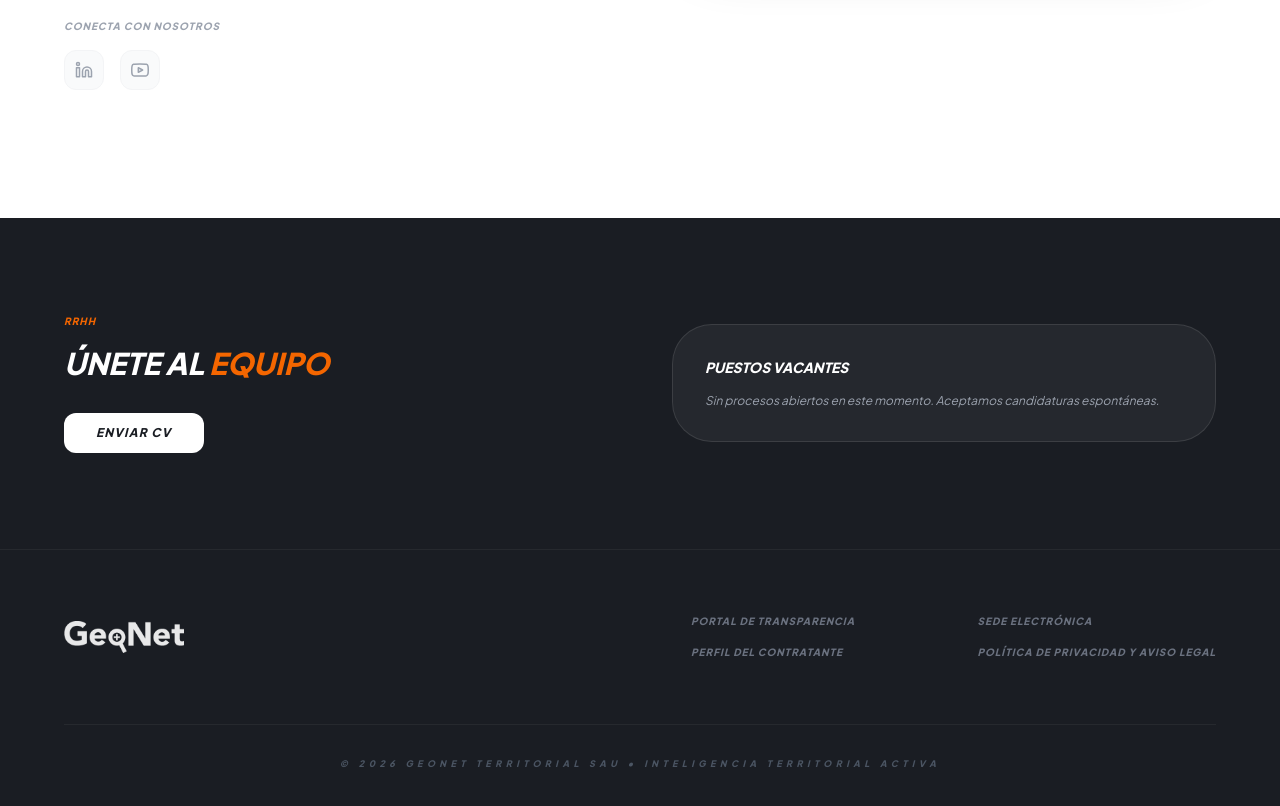
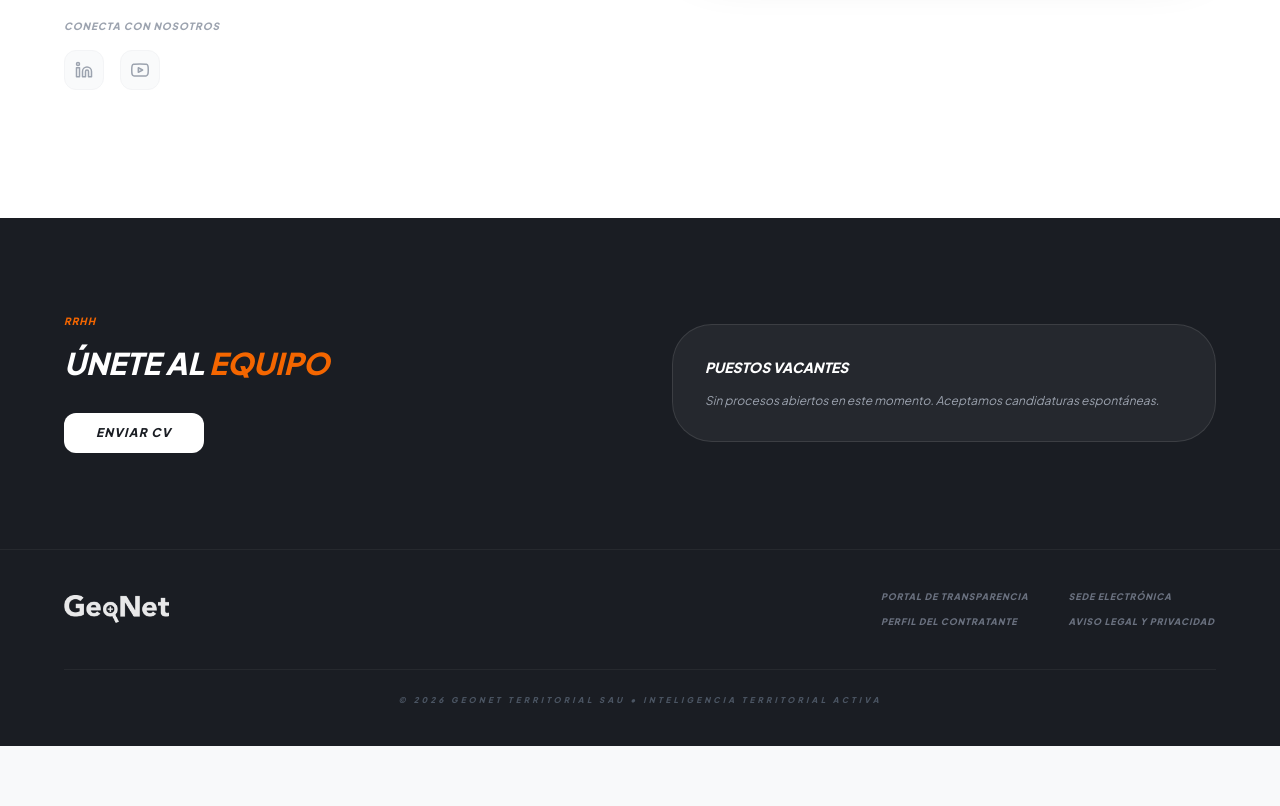
Before and after one commit to cguillen-gn/new_web, a plain HTML site: page index.html in a window 1280 px wide. Shown: the part 5249-6055 px from the top of the page. After the commit the page ends 5995 px from the top, so only its background shows below. Drawn offline with nearby package versions, Linux system fonts and the light colour scheme.

Commit message:
Update index.html

```diff
--- a/index.html
+++ b/index.html
@@ -371,22 +371,22 @@
         </div>
     </section>
 
-    <footer class="bg-brandDark text-white py-16 px-8 border-t border-white/5">
+    <footer class="bg-brandDark text-white py-10 px-8 border-t border-white/5">
         <div class="max-w-6xl mx-auto">
-            <div class="flex flex-col md:flex-row justify-between items-start md:items-center gap-12">
+            <div class="flex flex-col md:flex-row justify-between items-start md:items-center gap-8">
 
-                <img src="img/geonet.png" alt="Logo" class="h-8 brightness-0 invert opacity-90 mx-auto md:mx-0">
+                <img src="img/geonet.png" alt="Logo" class="h-7 brightness-0 invert opacity-90 mx-auto md:mx-0">
 
-                <div class="grid grid-cols-1 sm:grid-cols-2 gap-x-12 gap-y-4 text-[10px] font-black text-gray-500 uppercase tracking-widest italic mx-auto md:mx-0 text-center md:text-left">
+                <div class="grid grid-cols-1 sm:grid-cols-2 gap-x-10 gap-y-3 text-[9px] font-black text-gray-500 uppercase tracking-widest italic mx-auto md:mx-0 text-center md:text-left">
                     <a href="https://abierta.geonet.es/" class="hover:text-brandOrange transition-colors">Portal de Transparencia</a>
                     <a href="https://geonet.sedelectronica.es/" class="hover:text-brandOrange transition-colors">Sede Electrónica</a>
-                    <a href="https://contrataciondelestado.es/wps/poc?uri=deeplink:perfilContratante&idBp=grYUH%2FbI4aQQK2TEfXGy%2BA%3D%3D" class="hover:text-brandOrange transition-colors">Perfil del Contratante</a>
-                    <a href="https://www.geonet.es/legal.html" class="hover:text-brandOrange transition-colors">Política de Privacidad y Aviso Legal</a>
+                    <a href="https://contrataciondelestado.es/..." class="hover:text-brandOrange transition-colors">Perfil del Contratante</a>
+                    <a href="https://www.geonet.es/legal.html" class="hover:text-brandOrange transition-colors">Aviso Legal y Privacidad</a>
                 </div>
             </div>
 
-            <div class="mt-16 pt-8 border-t border-white/5 text-center">
-                <p class="text-[9px] text-gray-600 font-bold uppercase tracking-[0.5em] italic">
+            <div class="mt-10 pt-6 border-t border-white/5 text-center">
+                <p class="text-[8px] text-gray-600 font-bold uppercase tracking-[0.4em] italic">
                     © 2026 Geonet Territorial SAU • Inteligencia Territorial Activa
                 </p>
             </div>
```
